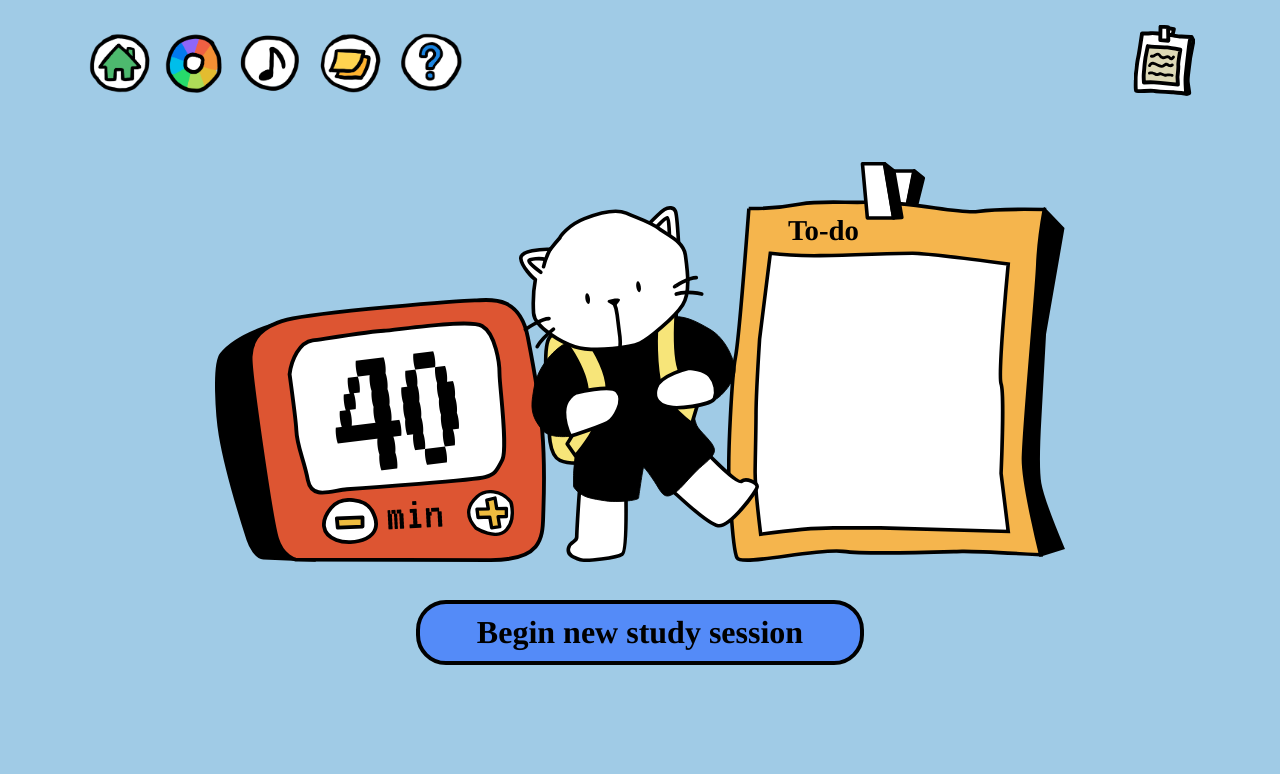
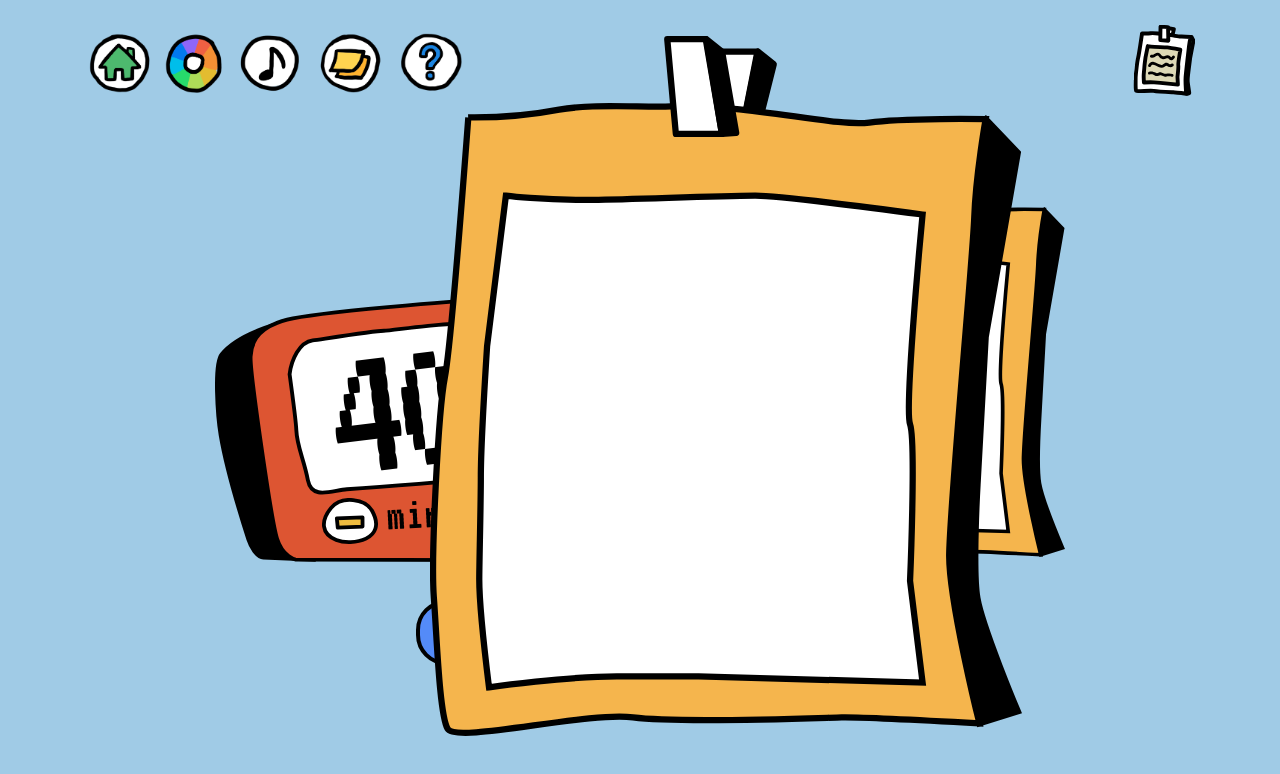
Before and after one commit to thrisnasingh/studywithme, a React (Create React App) app: page / in a window 1280 px wide. Both pictures are taken after a click on the picture 1164 px from the left and 60 px from the top of the page. Shown: the top 774 px of the page. Built offline with nearby package versions, Linux system fonts and the light colour scheme; a web font is replaced by a local one.

Commit message:
implemented todo popup

```diff
--- a/src/App.css
+++ b/src/App.css
@@ -257,6 +257,46 @@ body{
 
 }
 
+.to-do-popup{
+  /* opacity: 0.8; */
+  position: fixed;
+  border-radius: 30px;
+  font-size:1.3rem;
+  top: 50%;
+  left: 50%;
+  transform: translate(-50%, -50%);
+  padding: 20px;
+  z-index: 999; /* Set a high z-index to make it appear above other elements */
+  height: 75%;
+  width: 50%;
+}
+
+.to-do-text-box{
+  /* opacity: 0.8; */
+  position: fixed;
+  border-radius: 30px;
+  font-size:1.3rem;
+  top: 50%;
+  left: 50%;
+  transform: translate(-50%, -50%);
+  padding: 20px;
+  z-index: 999; /* Set a high z-index to make it appear above other elements */
+  height: 100%;
+  width: 55%;
+  /* background-color: red */
+}
+
+.todo-popup-img{
+  /* padding: 0 10px; */
+  height:125%;
+  margin:auto;
+  position: relative;
+  left: 15%;
+  top: -15%
+  /* height: 700px;  */
+  /* max-width:800px; */
+}
+
 @media (max-width: 1000px){
 
   .start-btn{
--- a/src/App.js
+++ b/src/App.js
@@ -19,6 +19,7 @@ import './App.css';
 import Todolist from './todo';
 import HomeTimer from './HomeTimer'
 import StickiesContainer from './StickiesContainer';
+import TodoList from './todo';
 import './Helper.css'
 // import PopOutList from './PopOutList';
 // import HelperPage from './HelperPage';
@@ -63,6 +64,7 @@ function App() {
     // setIsBreak(false);
     // setIsMusicVisible(false);
     window.location.reload();
+    sessionStorage.clear();
   };
 
   // const [isStickyVisible, setIsStickyVisible] = useState(false);
@@ -96,9 +98,14 @@ function App() {
   ));
 
   const [isHelperVisible, setIsHelperVisible] = useState(false);
+  const [isToDoVisible, setIsToDoVisible] = useState(false);
 
   const toggleVisibility = () => {
     setIsHelperVisible(!isHelperVisible);
+  };
+
+  const toggleToDoVisibility = () => {
+    setIsToDoVisible(!isToDoVisible);
   };
 
 
@@ -151,8 +158,18 @@ function App() {
         </div>
         <div className='time-bar'> <p>this is a time bar</p></div>
         <div className='todo-icon'>
-          <img src={todoicon} className="todo-btn" alt="todo icon" />
+          <img src={todoicon} className="todo-btn" alt="todo icon" onClick={toggleToDoVisibility}/>
+          {isToDoVisible &&
+          <div className="to-do-popup">
+            {/* Pop-out content goes here */}
+            <img src={todo} className="todo-popup-img" alt="todo image"/>
+            <div className="to-do-text-box">
+            <TodoList />
+            </div>
+          </div>
+}
         </div>
+
         {/* <PopOutList/> */}
       </div>
 
--- a/src/containers/BreakContainer.js
+++ b/src/containers/BreakContainer.js
@@ -26,6 +26,7 @@ const BreakContainer = ({ currentAvatarIndex, initialTimerValue, breakTimeValue
   const handleEndSession = () => {
     setButtonClick(true);
     setIsEndSession(true);
+	sessionStorage.clear();
   };
 
   const handleisResume = () => {
--- a/src/containers/HomeContainer.js
+++ b/src/containers/HomeContainer.js
@@ -22,14 +22,14 @@ const HomeContainer = () => {
     return seconds / 60;
   };
 
-  const handleMinusClick = () => {
+  const handleMinusClick = () => { // handles in mins, which is why seconds need to be converted
     // Ensure timer value does not go below 0
     if (convertSecondsToMinutes(initialTimerValue) > 0) {
       setInitialTimerValue(prevValue => prevValue - 5*60);
     }
   };
 
-  const handlePlusClick = () => {
+  const handlePlusClick = () => { // handles in mins, which is why seconds need to be converted
     // Increment the timer value
     if (convertSecondsToMinutes(initialTimerValue) < 999) {
         setInitialTimerValue(prevValue => prevValue + 5*60);
@@ -58,7 +58,7 @@ const HomeContainer = () => {
         <div>
         <ReadingContainer
           currentAvatarIndex={currentAvatarIndex}
-          initialTimerValue={initialTimerValue}
+          initialTimerValue={initialTimerValue} //passes in seconds
         />
         </div>
 
--- a/src/containers/ReadingContainer.js
+++ b/src/containers/ReadingContainer.js
@@ -14,7 +14,7 @@ import BreakContainer from './BreakContainer';
 import '../Timersession.css';
 
 
-const ReadingContainer = ({ currentAvatarIndex, initialTimerValue}) => {
+const ReadingContainer = ({ currentAvatarIndex, initialTimerValue}) => { // takes in seconds
    // Constants
    const [buttonClick, setButtonClick] = useState(false);
    const [isToiletBreak, setIsToiletBreak] = useState(false);
@@ -23,7 +23,7 @@ const ReadingContainer = ({ currentAvatarIndex, initialTimerValue}) => {
    const [isPaused, setIsPaused] = useState(false);
    const Ref = useRef(null);
    const [timer, setTimer] = useState("00:00:00");
-   const [totalMinutes, setTotalMinutes] = useState(initialTimerValue / 60);
+   const [totalMinutes, setTotalMinutes] = useState(initialTimerValue / 60); //converts seconds to minutes
    const avatarImages = [catTable, frogTable, duckTable];
    const [currentTimerValue, setCurrentTimerValue] = useState(0);
 
@@ -31,6 +31,7 @@ const ReadingContainer = ({ currentAvatarIndex, initialTimerValue}) => {
    const handleEndSession = () => {
 	 setButtonClick(true);
 	 setIsEndSession(true);
+   sessionStorage.clear();
    };
 
    const parseTimeToSeconds = (timeString) => {
@@ -148,8 +149,8 @@ const ReadingContainer = ({ currentAvatarIndex, initialTimerValue}) => {
     isBreak ? (
       <BreakContainer
       currentAvatarIndex={currentAvatarIndex}
-	  initialTimerValue={initialTimerValue}
-	  breakTimeValue={10}
+	  initialTimerValue={initialTimerValue} //seconds
+	  breakTimeValue={10} //minutes
       />
     ) : (
     buttonClick ? (
@@ -157,7 +158,7 @@ const ReadingContainer = ({ currentAvatarIndex, initialTimerValue}) => {
         <div>
           <ToiletBreakContainer
           currentAvatarIndex={currentAvatarIndex}
-		  currentTimerValue={parseTimeToSeconds(timer)}
+		      currentTimerValue={parseTimeToSeconds(timer)}
           />
         </div>
       ) : (
--- a/src/containers/ToiletBreakContainer.js
+++ b/src/containers/ToiletBreakContainer.js
@@ -17,6 +17,7 @@ const ToiletBreakContainer = ({ currentAvatarIndex, currentTimerValue }) => {
   const handleEndSession = () => {
     setButtonClick(true);
     setIsEndSession(true);
+    sessionStorage.clear();
   };
 
   const handleisResume = () => {
--- /dev/null
+++ b/src/todo.css
@@ -0,0 +1,40 @@
+/* Add this to your existing styles or create a new CSS file */
+/* .todo-list-popup {
+    position: fixed;
+    top: 50%;
+    left: 50%;
+    transform: translate(-50%, -50%);
+    background: white;
+    padding: 20px;
+    box-shadow: 0 0 10px rgba(0, 0, 0, 0.3);
+    /* z-index: 999; Adjust the z-index to make sure it appears above other content */
+  /* } */
+
+
+
+  .todo-div {
+    border: 2px solid red;
+    position:relative;
+    height:100vh;
+    /* width: 70px;
+    height: 70px; */
+    padding: 5px;
+    display:flex;
+    justify-content: center;
+    margin-top: 15px;
+    transition: transform 0.2s;
+    cursor: pointer;
+  }
+
+  .todo-text{
+    width: 27%;
+    height:55%;
+    position:absolute;
+    left:35%;
+    top:30%;
+    border: 2px solid green;
+  }
+
+  .todo-img{
+    height:80vh;
+  }
```
